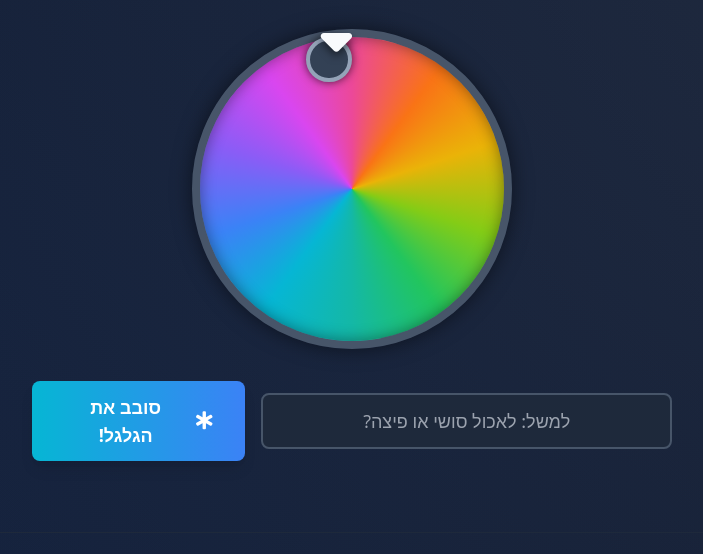
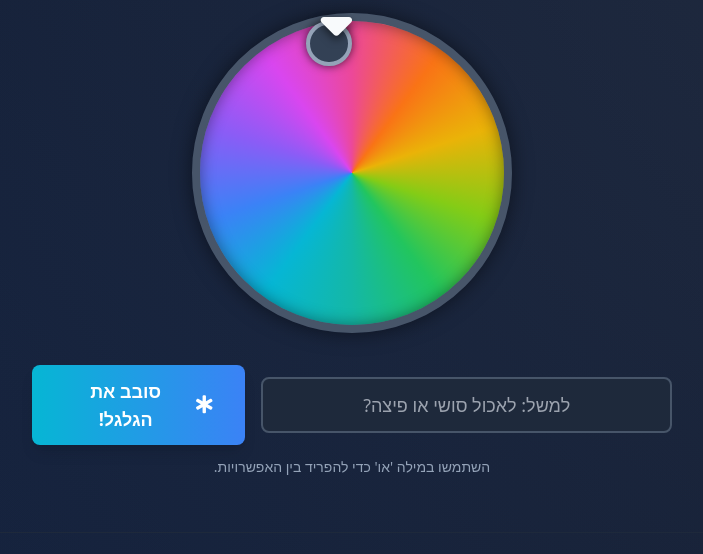
Before and after one commit to Decision-Roulette/Decision-Roulette.github.io, a plain HTML site: page index.html in a window 1280 px wide. Shown: the part 171-725 px from the top of the page, without its empty margins (288-991 px from the left). Drawn offline with nearby package versions, Linux system fonts and the light colour scheme.

Commit message:
Update index.html

```diff
--- a/index.html
+++ b/index.html
@@ -51,7 +51,9 @@
                     <span>סובב את הגלגל!</span>
                 </button>
             </div>
+            <p class="text-slate-400 text-sm mt-3">השתמשו במילה 'או' כדי להפריד בין האפשרויות.</p>
         </section>
+
 
         <!-- Result Section (No changes here) -->
         <section id="result-section" class="hidden w-full max-w-lg bg-slate-800/50 backdrop-blur-sm p-6 rounded-xl border border-slate-700">
@@ -63,6 +65,7 @@
             </button>
         </section>
     </main>
+
 
 
     <!-- NEW: Footer Section -->
```
